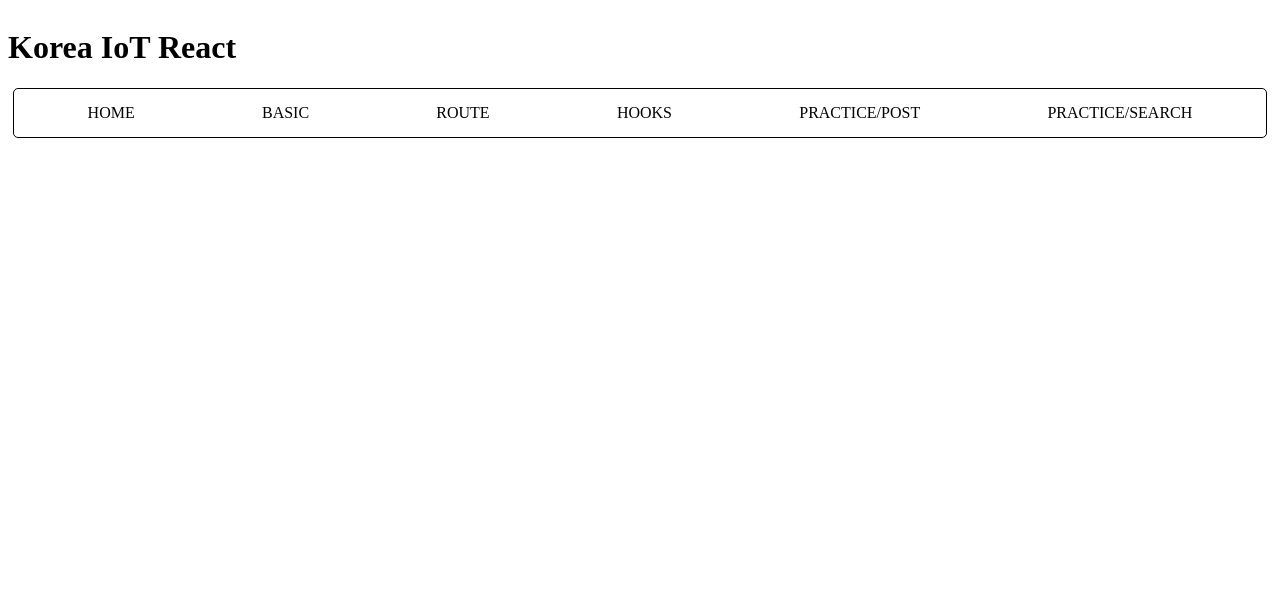
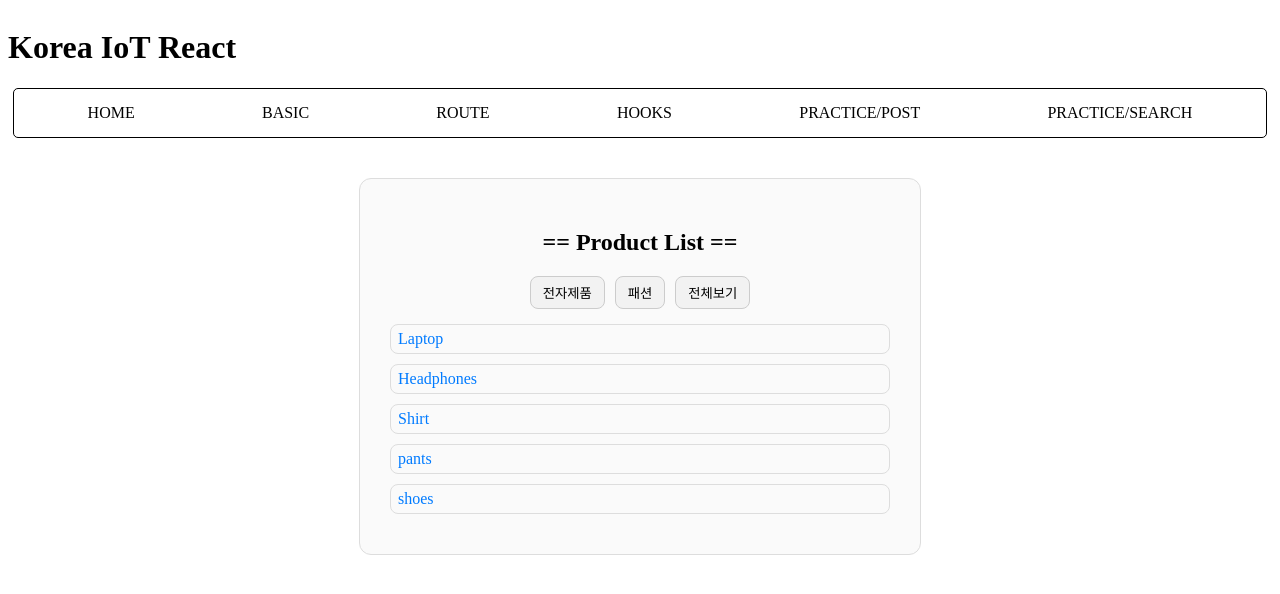
Before and after one commit to ehdgn/k_iot_frontend, a React (Vite) app in the folder f-iot-react/: page /products in a window 1280 px wide. Shown: the top 594 px of the page. Built offline with nearby package versions, Linux system fonts and the light colour scheme.

Commit message:
20251106 React Product

```diff
--- a/f-iot-react/src/App.tsx
+++ b/f-iot-react/src/App.tsx
@@ -1,4 +1,4 @@
-import { Route, Routes } from 'react-router-dom';
+import { Navigate, Route, Routes } from 'react-router-dom';
 import './App.css'
 import Basic from '@/pages/a_basic';
 import RoutePages from '@/pages/b_route';
@@ -7,7 +7,12 @@ import Hooks from '@/pages/c_hooks';
 import Navibar from './components/Navibar';
 import PostList from './_practices/a_basic/PostList';
 import PostDetail from './components/PostDetail';
-import SearchApp from './_practices/c_hooks/searchApp';
+import SearchApp from './_practices/c_hooks/SearchApp';
+import Z_Products from './pages/b_route/Z_Products';
+import Z_ProductDetail from './pages/b_route/Z_ProductDetail';
+import Z_ProductInfo from './pages/b_route/Z_ProductInfo';
+import Z_ProductReviews from './pages/b_route/Z_ProductReviews';
+import Z_Dashboard from './pages/b_route/Z_Dashboard';
 
 function App() {
   return (
@@ -29,8 +34,18 @@ function App() {
 
         <Route path='/practice/post' element={<PostList />}/>
         <Route path='/practice/post/:id' element={<PostDetail />} />
+        <Route path='/practice/search' element={<SearchApp />} />
 
-        <Route path='/practice/search' element={<SearchApp />} />
+        {/* //@ pages/b_route - Z_실습코드 */}
+        {/* 절대 경로 */}
+        <Route path='/' element={<Navigate to="/products" />} />
+        <Route path='/products' element={<Z_Products />} />
+        <Route path='/products/:id' element={<Z_ProductDetail />}>
+          {/* 중첩 라우트: 상대경로 */}
+          <Route path='info' element={<Z_ProductInfo />} />
+          <Route path='reviews' element={<Z_ProductReviews />} />
+        </Route>
+        <Route path='/dashboard' element={<Z_Dashboard />} />
 
       </Routes>
     </>
--- /dev/null
+++ b/f-iot-react/src/pages/b_route/Z_Dashboard.tsx
@@ -0,0 +1,44 @@
+import React, { useState } from "react";
+import { useNavigate } from "react-router-dom";
+
+// 관리자용 대시보드
+function Z_Dashboard() {
+  const [productNumber, setProductNumber] = useState("");
+  const navigate = useNavigate();
+
+  const handleGoToProduct = () => {
+    if (!productNumber.trim()) {
+      alert('상품 번호를 입력해주세요');
+      return;
+    }
+
+    navigate(`/products/${productNumber}/info`);
+  }
+
+  return (
+    <div>
+      <h2>관리자 대시보드</h2>
+      <p>해당 페이지에서 상품 관리, 리뷰 확인 등 가능</p>
+
+      <div>
+        <button onClick={() => navigate("/products")}>상품 목록</button>
+        <button onClick={handleGoToProduct}>
+          {" "}
+          특정 상품 상세로 이동
+        </button>
+      </div>
+
+      <div>
+        <label>상품 번호 입력</label>
+        <input
+          type="number"
+          value={productNumber}
+          onChange={(e) => setProductNumber(e.target.value)}
+          placeholder="예: 3"
+        />
+      </div>
+    </div>
+  );
+}
+
+export default Z_Dashboard;
--- /dev/null
+++ b/f-iot-react/src/pages/b_route/Z_ProductDetail.css
@@ -0,0 +1,55 @@
+.detail-container {
+  padding: 30px;
+  max-width: 500px;
+  margin: 40px auto;
+  border: 1px solid #ddd;
+  border-radius: 12px;
+  background-color: #fafafa;
+}
+
+h2 {
+  text-align: center;
+}
+
+.path-text {
+  text-align: center;
+  color: #666;
+}
+
+.button-group {
+  display: flex;
+  justify-content: center;
+  gap: 10px;
+  padding-bottom: 10px;
+  border-bottom: 1px solid #ddd;
+}
+
+.button-group button {
+  background-color: #f2f2f2;
+  border: 1px solid #ccc;
+  border-radius: 8px;
+  padding: 6px 12px;
+  cursor: pointer;
+}
+
+.sub-nav {
+  display: flex;
+  justify-content: center;
+  gap: 14px;
+  padding: 15px 0;
+  border-bottom: 1px solid #ddd;
+}
+
+.sub-nav a {
+  text-decoration: none;
+  color: #007bff;
+  font-weight: 500;
+}
+
+.nested-outlet {
+  margin-top: 25px;
+  padding: 15px 20px;
+  border-left: 3px solid #ddd;
+  background-color: #fff;
+  border-radius: 6px;
+}
--- /dev/null
+++ b/f-iot-react/src/pages/b_route/Z_ProductDetail.tsx
@@ -0,0 +1,44 @@
+import React from 'react'
+import { Link, Outlet, useLocation, useNavigate, useParams } from 'react-router-dom'
+import './Z_ProductDetail.css';
+
+function Z_ProductDetail() {
+  // useParams()에서 추출하는 값의 속성명은 동적변수(: 변수명)과 일치
+  const { id } = useParams();
+  const navigate = useNavigate(); // 함수
+  const location = useLocation(); // 데이터값: 객체
+
+  const handleBack = () => {
+    // location.state.from
+    // : 이전 페이지의 URL 정보를 담은 속성
+    // - 페이지 전환을 통해 상세페이지로 이동한 경우
+    if (location.state?.from) navigate(location.state.from);
+    // - 경로값 지정으로 해당 페이지 이전의 경로값이 없는 경우
+    else navigate('/products');
+  }
+
+  return (
+    <div className='detail-container'>
+      <h2>Product Detail #{id}</h2>
+
+      <p className='path-text'>현재 경로: {location.pathname}</p>
+
+      <div className="button-group">
+        <button onClick={handleBack}>⬅️ 목록으로</button>
+        <button onClick={() => navigate('/dashboard')}>📈 대시보드로 이동</button>
+      </div>
+
+      <nav className='sub-nav'>
+        <Link to='info'>제품 정보</Link>
+        <Link to='reviews'>리뷰</Link>
+      </nav>
+
+      <div className='nested-outlet'>
+        {/* ProductDetail 라우트의 중첩 라우트 페이지가 해당 위치에서 출력 */}
+        <Outlet />
+      </div>
+    </div>
+  )
+}
+
+export default Z_ProductDetail
--- /dev/null
+++ b/f-iot-react/src/pages/b_route/Z_ProductInfo.tsx
@@ -0,0 +1,16 @@
+import React from 'react'
+
+function Z_ProductInfo() {
+  return (
+    <div>
+      <h4>제품 상세 정보</h4>
+      <ul>
+        <li>브랜드: A Brand</li>
+        <li>가격: 100000원</li>
+        <li>재고: 10개 남음</li>
+      </ul>
+    </div>
+  )
+}
+
+export default Z_ProductInfo
--- /dev/null
+++ b/f-iot-react/src/pages/b_route/Z_ProductReviews.tsx
@@ -0,0 +1,16 @@
+import React from 'react'
+
+function Z_ProductReviews() {
+  return (
+    <div>
+      <h4>사용자 리뷰</h4>
+      <ul>
+        <li>정말 마음에 들어요</li>
+        <li>배송이 빠르고 품질이 좋아요</li>
+        <li>가성비가 좋습니다</li>
+      </ul>
+    </div>
+  )
+}
+
+export default Z_ProductReviews
--- /dev/null
+++ b/f-iot-react/src/pages/b_route/Z_Products.css
@@ -0,0 +1,51 @@
+.product-container {
+  padding: 30px;
+  max-width: 500px;
+  margin: 40px auto;
+  border: 1px solid #ddd;
+  border-radius: 12px;
+  background-color: #fafafa;
+}
+
+h2 {
+  text-align: center;
+}
+
+.filter-buttons {
+  display: flex;
+  justify-content: center;
+  gap: 10px;
+  margin-bottom: 15px;
+}
+
+.filter-buttons button {
+  background-color: #f2f2f2;
+  border: 1px solid #ccc;
+  border-radius: 8px;
+  padding: 6px 12px;
+  cursor: pointer;
+}
+
+
+.product-list {
+  list-style: none;
+  padding: 0;
+  margin: 0;
+}
+
+.product-list li {
+  margin: 10px 0;
+  padding: 5px 7px;
+  border: 1px solid #ddd;
+  border-radius: 8px;
+}
+
+.product-list a {
+  text-decoration: none;
+  color: #007bff;
+  font-weight: 500;
+}
+
+.product-list a:hover {
+  text-decoration: underline;
+}
--- /dev/null
+++ b/f-iot-react/src/pages/b_route/Z_Products.tsx
@@ -0,0 +1,84 @@
+import React from "react";
+import { Link, useLocation, useSearchParams } from "react-router-dom";
+import './Z_Products.css';
+
+//! === 상품 관련 Route 실습 예제 ===
+
+//? 프로젝트 구조
+// 1) Products: 상품 리스트 출력 + 쿼리 필터 + state 전달
+// 2) ProductDetail: useParams로 상세 조회
+// 3) ProductInfo: 중첩 라우트 (상세 정보
+// 4) ProductReviews: 중첩 라우트 (리뷰)
+// 5) Dashboard: useNavigate, Outlet
+
+//? 상품 데이터 (mock 데이터)
+const PRODUCTS = [
+  { id: 1, name: "Laptop", category: "electronics" },
+  { id: 2, name: "Headphones", category: "electronics" },
+  { id: 3, name: "Shirt", category: "fashion" },
+  { id: 4, name: "pants", category: "fashion" },
+  { id: 5, name: "shoes", category: "fashion" },
+];
+
+//? useParams(): URL 경로에서 파라미터를 가져오는 Hook (경로 변수)
+//  EX) http://localhost:5173/products/1/info - '1'의 값 (:으로 명시)
+//? useNavigate(): 페이지 이동을 담당하는 Hook
+//? useLocation(): 현재 위치 객체를 반환하는 Hook
+
+//? useSearchParams(): URL의 쿼리 스트링을 읽고 조작할 수 있는 Hook
+//  EX) https://localhost:5173/products?category=fashion&name=Shoes
+// - category=fashion
+// - name=Shoes
+//    : 위의 두 값이 Search Params (검색 매개변수)
+
+//@ useSearchParams() 사용 방법
+// 1. [현재 쿼리, 쿼리 변경 함수] 반환
+//    const [searchParams, setSearchParams] = useSearchParams();
+// 2. 쿼리 파라미터(검색 매개변수) 읽어오기
+//    const category = searchParams.get("category");
+//    const name  = searchParams.get("name");
+
+// +) 쿼리 변경 방법
+//    setSearchParams({ category:'', name: '' });
+
+function Z_Products() {
+  const [searchParams, setSearchParams] = useSearchParams();
+  const category = searchParams.get("category");
+  const location = useLocation();
+
+  const filtered = category
+    ? PRODUCTS.filter((product) => product.category == category)
+    : PRODUCTS;
+
+  return (
+    <div className="product-container">
+      <h2>== Product List ==</h2>
+
+      <div className="filter-buttons">
+        <button onClick={() => setSearchParams({ category: "electronics" })}>
+          전자제품
+        </button>
+        <button onClick={() => setSearchParams({ category: "fashion" })}>
+          패션
+        </button>
+        <button onClick={() => setSearchParams({})}> 전체보기 </button>
+      </div>
+
+      <ul className="product-list">
+        {filtered.map((product) => (
+          <li key={product.id}>
+            {/* state를 사용하여 location 상태 전달 */}
+            <Link
+              to={`/products/${product.id}`}
+              state={{ from: location.pathname }}
+            >
+              {product.name}
+            </Link>
+          </li>
+        ))}
+      </ul>
+    </div>
+  );
+}
+
+export default Z_Products;
```
Also changed, not shown: f-iot-react/src/pages/b_route/C_useNavigate.tsx (line endings or trailing spaces).
